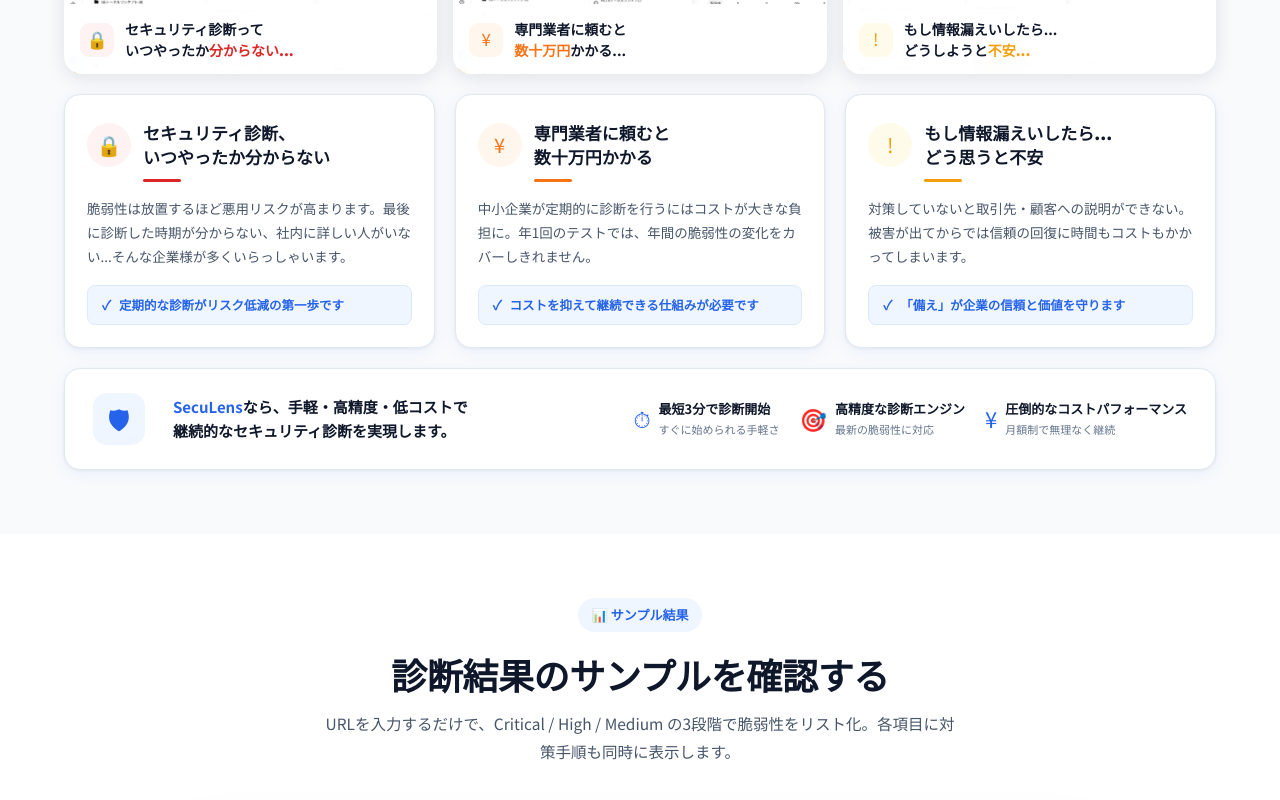
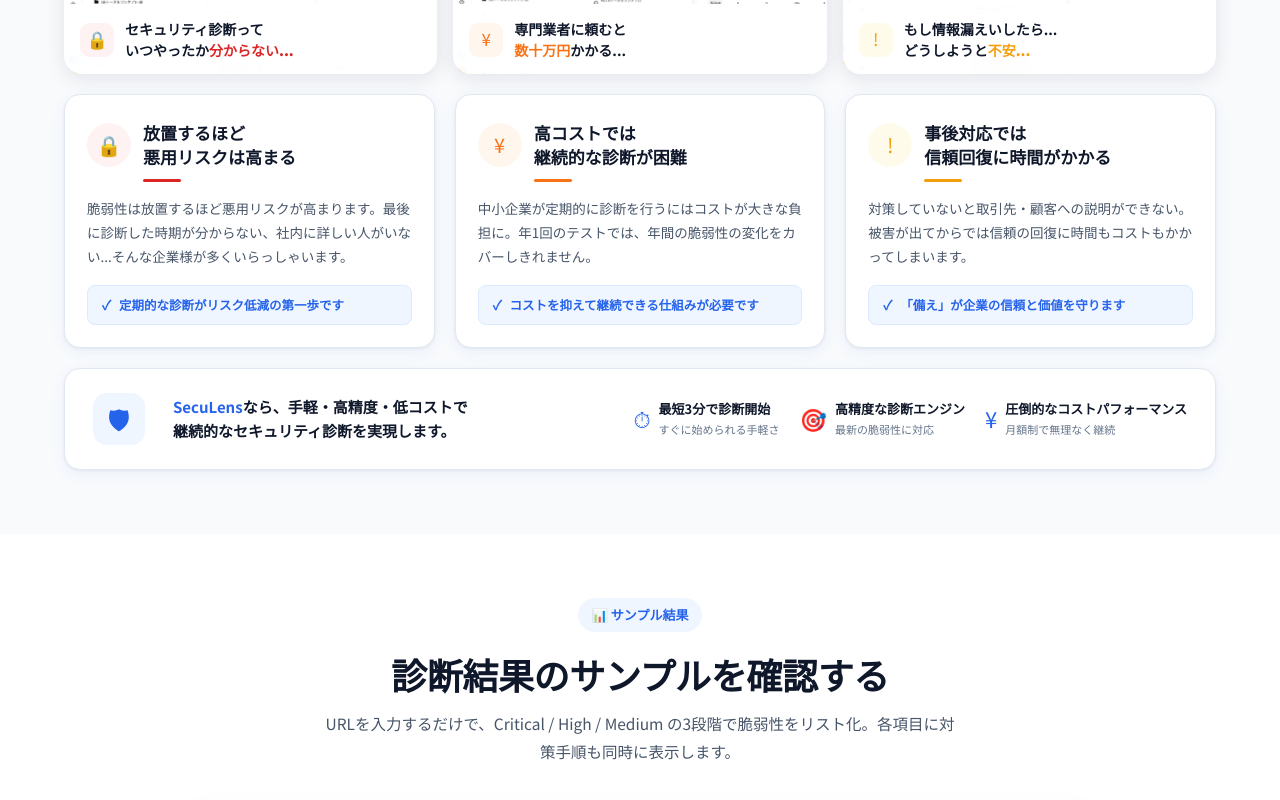
Before and after one commit to j209509/seculens, a Next.js app: page / in a window 1280 px wide. Shown: the part 1260-2060 px from the top of the page. Built offline with nearby package versions, Linux system fonts and the light colour scheme.

Commit message:
fix: change problem card titles to focus on consequences

```diff
--- a/app/page.tsx
+++ b/app/page.tsx
@@ -318,19 +318,19 @@ export default function LandingPage() {
             {[
               {
                 cls: "red", ico: "🔒", color: "var(--red-50)", iconColor: "var(--red)",
-                title: "セキュリティ診断、\nいつやったか分からない",
+                title: "放置するほど\n悪用リスクは高まる",
                 body: "脆弱性は放置するほど悪用リスクが高まります。最後に診断した時期が分からない、社内に詳しい人がいない...そんな企業様が多くいらっしゃいます。",
                 solution: "定期的な診断がリスク低減の第一歩です",
               },
               {
                 cls: "orange", ico: "¥", color: "#fff7ed", iconColor: "var(--orange)",
-                title: "専門業者に頼むと\n数十万円かかる",
+                title: "高コストでは\n継続的な診断が困難",
                 body: "中小企業が定期的に診断を行うにはコストが大きな負担に。年1回のテストでは、年間の脆弱性の変化をカバーしきれません。",
                 solution: "コストを抑えて継続できる仕組みが必要です",
               },
               {
                 cls: "amber", ico: "!", color: "#fffbeb", iconColor: "var(--amber)",
-                title: "もし情報漏えいしたら...\nどう思うと不安",
+                title: "事後対応では\n信頼回復に時間がかかる",
                 body: "対策していないと取引先・顧客への説明ができない。被害が出てからでは信頼の回復に時間もコストもかかってしまいます。",
                 solution: "「備え」が企業の信頼と価値を守ります",
               },
```
